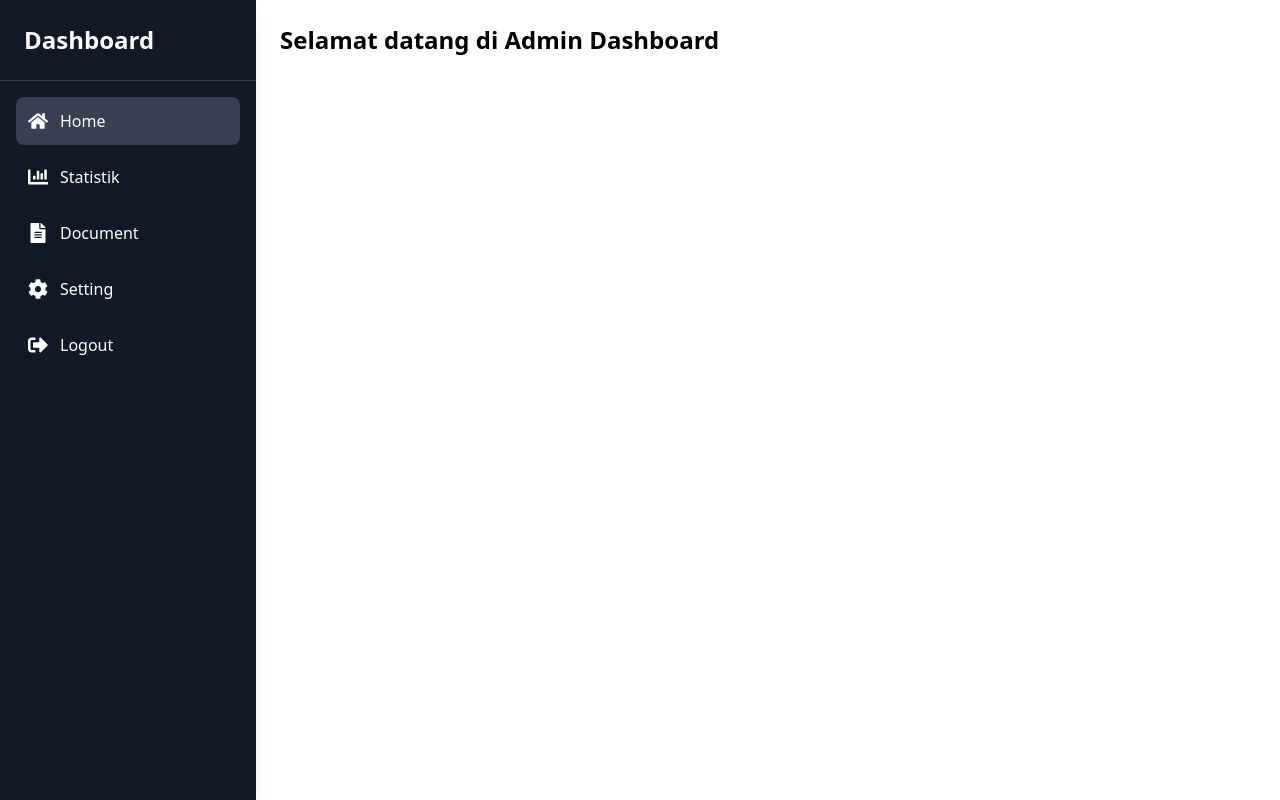
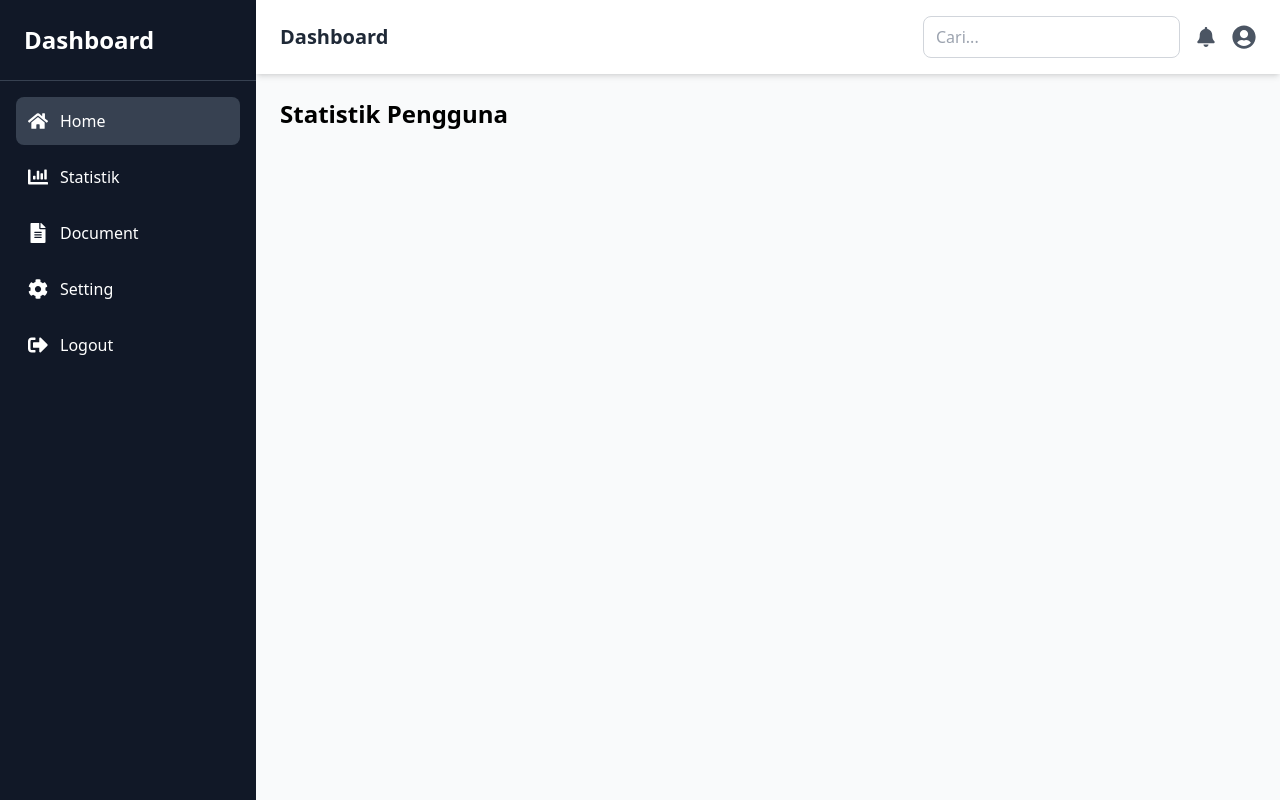
Before and after one commit to mukti-nux/admin-dashboardku, a React (Create React App) app: page / in a window 1280 px wide. Built offline with nearby package versions, Linux system fonts and the light colour scheme.

Commit message:
tamnah header lah

```diff
--- a/public/index.html
+++ b/public/index.html
@@ -24,7 +24,7 @@
       work correctly both with client-side routing and a non-root public URL.
       Learn how to configure a non-root public URL by running `npm run build`.
     -->
-    <title>React App</title>
+    <title>Admin Dashboard</title>
   </head>
   <body>
     <noscript>You need to enable JavaScript to run this app.</noscript>
--- a/src/App.js
+++ b/src/App.js
@@ -1,12 +1,16 @@
 import Sidebar from "./components/sidebar";
+import Header from "./components/header";
 
 function App() {
   return (
-    <div className="flex">
+    <div className="flex h-screen">
       <Sidebar />
-      <div className="flex-1 p-6">
-        {/* Konten utama seperti Header & Grafik di sini */}
-        <h1 className="text-2xl font-bold">Selamat datang di Admin Dashboard</h1>
+      <div className="flex-1 flex flex-col">
+        <Header />
+        <div className="p-6 bg-gray-50 flex-1 overflow-y-auto">
+          {/* Di sinilah nanti grafik dan konten lainnya */}
+          <h2 className="text-2xl font-bold mb-4">Statistik Pengguna</h2>
+        </div>
       </div>
     </div>
   );
--- /dev/null
+++ b/src/components/header.jsx
@@ -0,0 +1,32 @@
+import { FaBell, FaUserCircle } from "react-icons/fa";
+
+const Header = () => {
+  return (
+    <div className="flex items-center justify-between px-6 py-4 bg-white shadow-md sticky top-0 z-10">
+      {/* Judul */}
+      <h1 className="text-xl font-semibold text-gray-800">Dashboard</h1>
+
+      {/* Search + User */}
+      <div className="flex items-center space-x-4">
+        {/* Search bar */}
+        <input
+          type="text"
+          placeholder="Cari..."
+          className="px-3 py-2 border border-gray-300 rounded-lg focus:outline-none focus:ring-2 focus:ring-blue-500"
+        />
+
+        {/* Notifikasi */}
+        <button className="text-gray-600 hover:text-blue-500">
+          <FaBell size={20} />
+        </button>
+
+        {/* User */}
+        <button className="text-gray-600 hover:text-blue-500">
+          <FaUserCircle size={24} />
+        </button>
+      </div>
+    </div>
+  );
+};
+
+export default Header;
```
Also changed, not shown: src/components/sidebar.jsx (line endings or trailing spaces).
